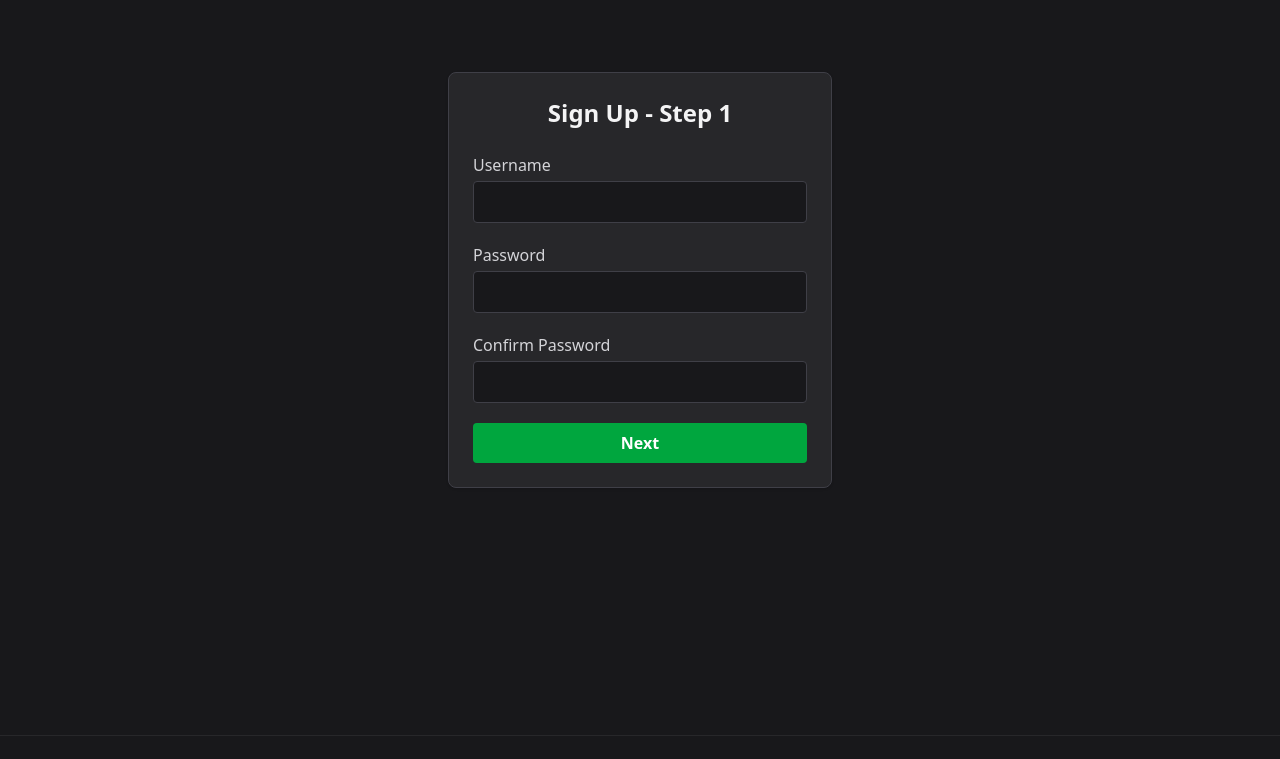
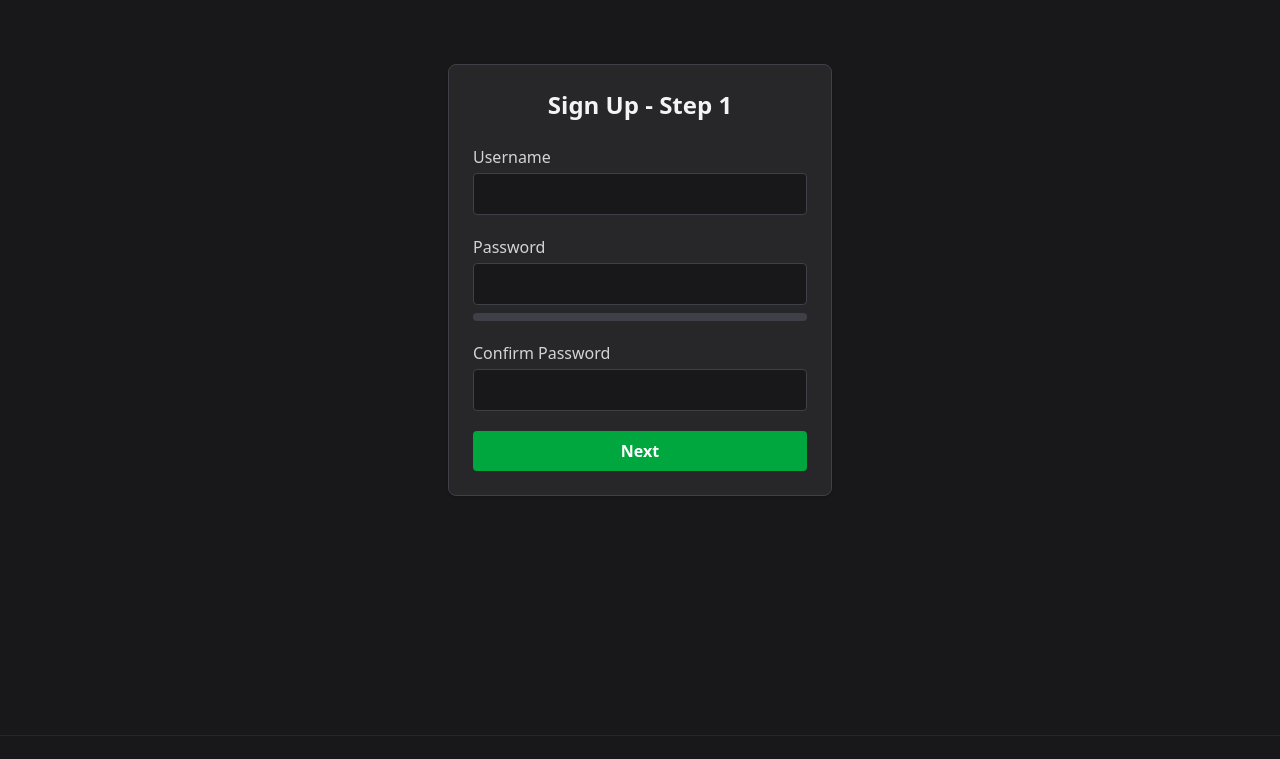
Before and after one commit to spkal01/CalorieTracker, a Flask app: page /signup in a window 1280 px wide. Shown: the top 759 px of the page. Run offline with Flask 3, Linux system fonts and the light colour scheme.

Commit message:
Implement Passowrd strength checking

```diff
--- a/calorie_tracker/routes.py
+++ b/calorie_tracker/routes.py
@@ -64,6 +64,21 @@ def logout():
     flash('You have been logged out.', 'success')
     return redirect(url_for('login'))
 
+def password_strength_score(password):
+    import re
+    score = 0
+    if len(password) >= 8:
+        score += 1
+    if re.search(r'[A-Z]', password):
+        score += 1
+    if re.search(r'[a-z]', password):
+        score += 1
+    if re.search(r'\d', password):
+        score += 1
+    if re.search(r'[^A-Za-z0-9]', password):
+        score += 1
+    return score
+
 @app.route('/signup', methods=['GET', 'POST'])
 def signup():
     if request.method == 'POST':
@@ -73,6 +88,12 @@ def signup():
         if password != confirm_password:
             flash('Passwords do not match!', 'error')
             return render_template('login/signup_step1.html')
+        score = password_strength_score(password)
+        if score < 3:
+            flash('Password must be at least medium strength (8+ chars, upper, lower, digit or special char).', 'error')
+            return render_template('login/signup_step1.html')
+        if score == 3:
+            flash('Warning: Medium strength password. Consider using a stronger password for better security.', 'warning')
         if User.query.filter_by(username=username).first():
             flash('Username already exists.', 'error')
             return render_template('login/signup_step1.html')
--- a/calorie_tracker/static/css/output.css
+++ b/calorie_tracker/static/css/output.css
@@ -323,6 +323,9 @@
   }
   .h-0\.5 {
     height: calc(var(--spacing) * 0.5);
+  }
+  .h-2 {
+    height: calc(var(--spacing) * 2);
   }
   .h-4 {
     height: calc(var(--spacing) * 4);
@@ -1006,6 +1009,11 @@
       --tw-ring-color: var(--color-blue-500);
     }
   }
+  .focus\:ring-green-600 {
+    &:focus {
+      --tw-ring-color: var(--color-green-600);
+    }
+  }
   .focus\:outline-none {
     &:focus {
       --tw-outline-style: none;
--- a/calorie_tracker/templates/login/signup_step1.html
+++ b/calorie_tracker/templates/login/signup_step1.html
@@ -9,8 +9,14 @@
         <input type="text" name="username" required class="w-full bg-zinc-900 border border-zinc-700 text-zinc-100 rounded px-3 py-2" />
       </div>
       <div>
-        <label class="block text-zinc-300 mb-1">Password</label>
-        <input type="password" name="password" required class="w-full bg-zinc-900 border border-zinc-700 text-zinc-100 rounded px-3 py-2" />
+        <label for="password" class="block text-zinc-300 mb-1">Password</label>
+        <input type="password" id="password" name="password"
+               class="w-full bg-zinc-900 border border-zinc-700 text-zinc-100 rounded px-3 py-2 focus:outline-none focus:ring-2 focus:ring-green-600 transition"
+               required autocomplete="new-password" />
+        <div class="h-2 mt-2 rounded bg-zinc-700 overflow-hidden">
+          <div id="password-strength-bar" class="h-2 rounded transition-all duration-300"></div>
+        </div>
+        <div id="password-strength-label" class="mt-1 text-sm font-medium"></div>
       </div>
       <div>
         <label class="block text-zinc-300 mb-1">Confirm Password</label>
@@ -20,4 +26,84 @@
     </form>
   </div>
 </div>
+<script>
+document.addEventListener('DOMContentLoaded', function() {
+    const passwordInput = document.getElementById('password');
+    const bar = document.getElementById('password-strength-bar');
+    const label = document.getElementById('password-strength-label');
+    const form = passwordInput.closest('form');
+    let currentStrength = 0;
+
+    passwordInput.addEventListener('input', function() {
+        const val = passwordInput.value;
+        let score = 0;
+        if (val.length >= 8) score++;
+        if (/[A-Z]/.test(val)) score++;
+        if (/[a-z]/.test(val)) score++;
+        if (/\d/.test(val)) score++;
+        if (/[^A-Za-z0-9]/.test(val)) score++;
+        let strength = '';
+        let color = '';
+        let width = '0%';
+        switch(score) {
+            case 0:
+            case 1:
+                strength = 'Very Weak';
+                color = '#ef4444';
+                width = '20%';
+                break;
+            case 2:
+                strength = 'Weak';
+                color = '#f59e42';
+                width = '40%';
+                break;
+            case 3:
+                strength = 'Medium';
+                color = '#eab308';
+                width = '60%';
+                break;
+            case 4:
+                strength = 'Strong';
+                color = '#22c55e';
+                width = '80%';
+                break;
+            case 5:
+                strength = 'Very Strong';
+                color = '#16a34a';
+                width = '100%';
+                break;
+        }
+        currentStrength = score;
+        bar.style.width = width;
+        bar.style.background = color;
+        label.textContent = strength ? `Strength: ${strength}` : '';
+        label.style.color = color;
+
+        // Show warning if medium
+        let warning = document.getElementById('password-medium-warning');
+        if (!warning) {
+            warning = document.createElement('div');
+            warning.id = 'password-medium-warning';
+            warning.className = 'mt-1 text-xs text-yellow-400';
+            label.parentNode.appendChild(warning);
+        }
+        if (strength === 'Medium') {
+            warning.textContent = 'Warning: Medium strength password. Consider using a stronger password for better security.';
+            warning.style.display = 'block';
+        } else {
+            warning.style.display = 'none';
+        }
+    });
+
+    // Prevent form submission if password is below medium
+    form.addEventListener('submit', function(e) {
+        if (currentStrength < 3) {
+            e.preventDefault();
+            label.textContent = 'Password must be at least medium strength.';
+            label.style.color = '#ef4444';
+            passwordInput.focus();
+        }
+    });
+});
+</script>
 {% endblock %}
```
